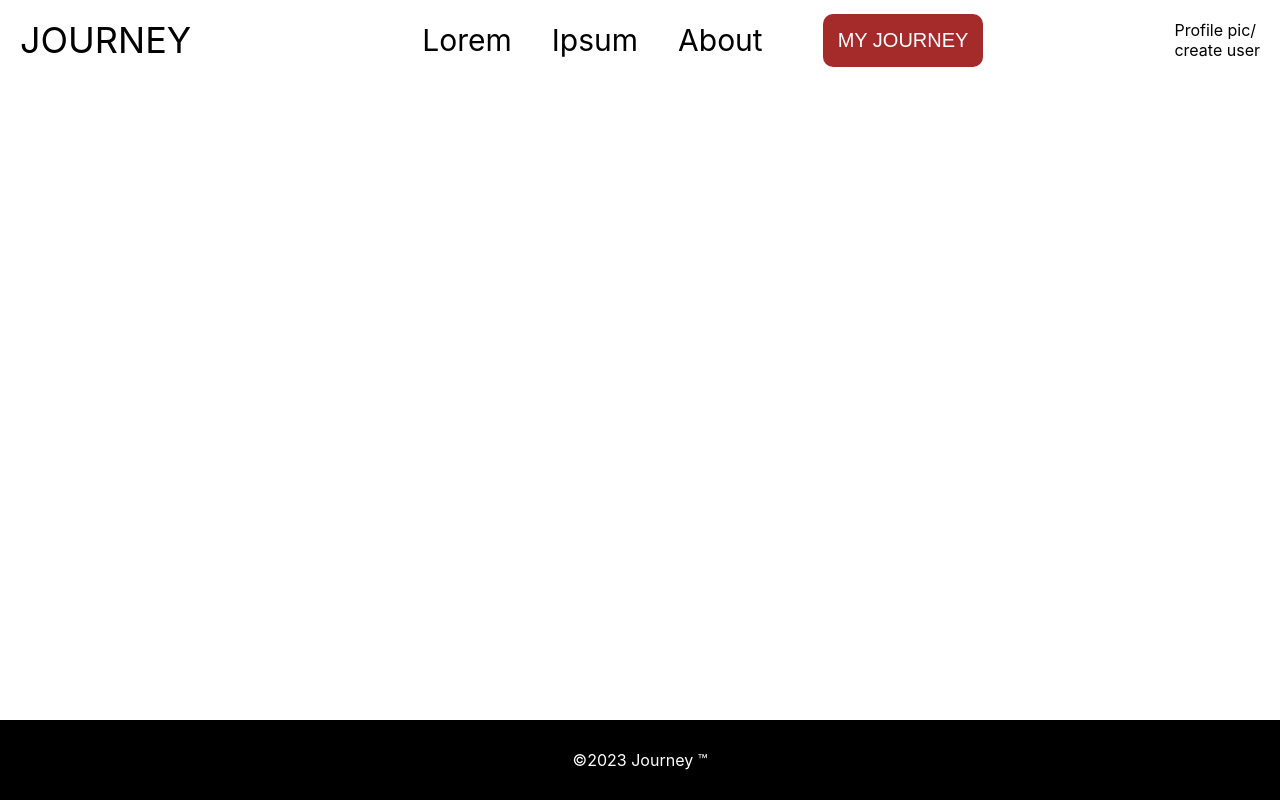
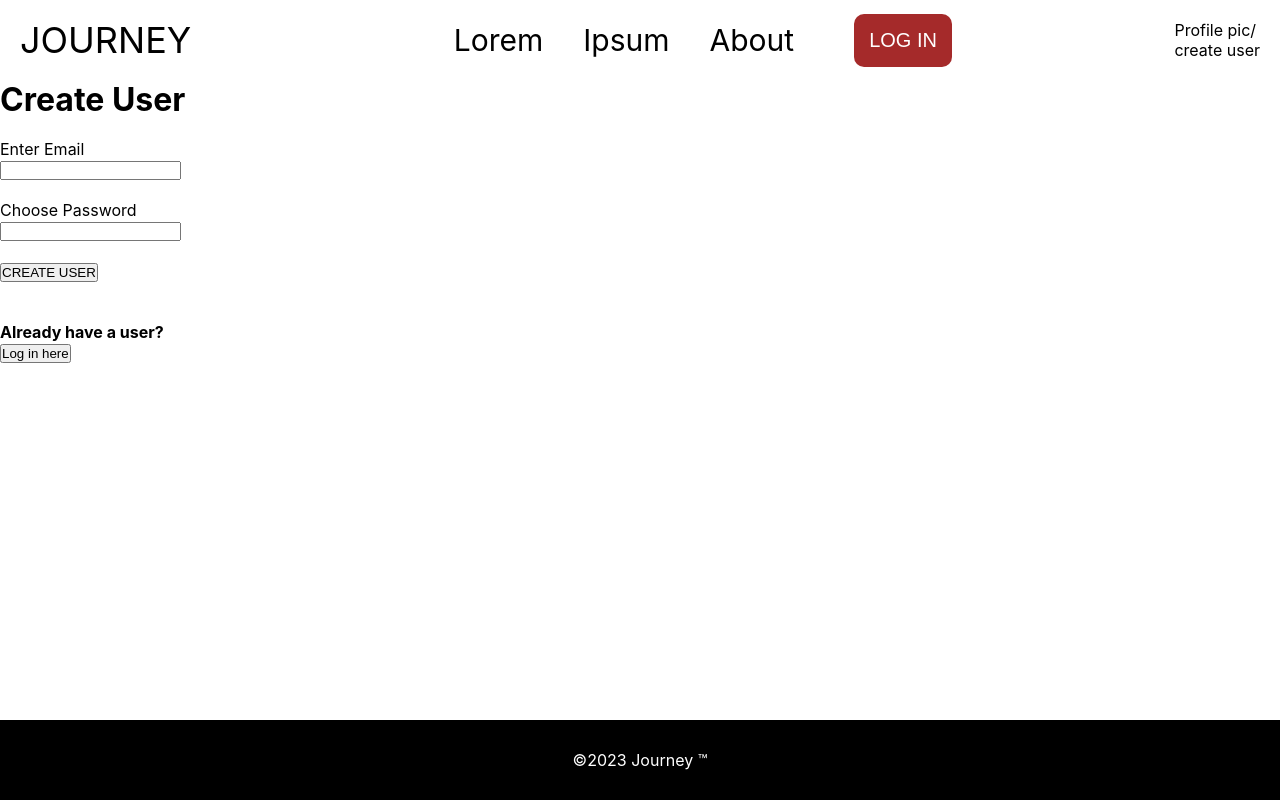
Before and after one commit to Zafewood/Journey, a React (Create React App) app in the folder journey_frontend/: page /createuserpage in a window 1280 px wide. Built offline with nearby package versions, Linux system fonts and the light colour scheme.

Commit message:
LogIn and SignUp
Added fields for logging in and creating
a new user, with paths between them

Co-author: Jakob

```diff
--- a/journey_frontend/src/components/App.jsx
+++ b/journey_frontend/src/components/App.jsx
@@ -3,6 +3,8 @@ import { db } from '../firebase-config';
 import { getDatabase, ref, set } from "firebase/database";
 import { BrowserRouter as Router, Route, Routes } from 'react-router-dom';
 import HomePage from '../pages/HomePage';
+import LoginPage from '../pages/LoginPage';
+import CreateUserPage from '../pages/CreateUserPage';
 import NavBar from './NavBar';
 import Footer from './Footer';
 
@@ -19,6 +21,8 @@ function App() {
         <Routes>
           <Route path='/' element={ <HomePage /> }/>
           <Route path='/about' element={ <About /> }/>
+          <Route path='/loginpage' element={ <LoginPage /> }/>
+          <Route path='/createuserpage' element={ <CreateUserPage /> }/>
         </Routes>
       </div>
       <Footer />
--- a/journey_frontend/src/components/NavBar.jsx
+++ b/journey_frontend/src/components/NavBar.jsx
@@ -24,7 +24,7 @@ function NavBar() {
                     <Link to='/about'>About</Link>
                 </li>
                 <li>
-                <button className="my-journey-btn"><Link class="test" to='/about'>MY JOURNEY</Link></button>
+                <button className="my-journey-btn"><Link class="test" to='/loginpage'>LOG IN</Link></button>
                 </li>
             </ul>
         </div>
--- /dev/null
+++ b/journey_frontend/src/pages/CreateUserPage.jsx
@@ -0,0 +1,20 @@
+import React from 'react'
+import { Link } from 'react-router-dom';
+
+function CreateUserPage() {
+  return (
+    <>
+        <h1>Create User</h1><br />
+        <label>Enter Email</label><br />
+        <input></input><br /><br />
+        <label>Choose Password</label><br />
+        <input></input><br /><br />
+        <button>CREATE USER</button><br /><br /><br />
+        <h4>Already have a user?</h4>
+        <button><Link to='/loginpage'>Log in here</Link></button>
+
+    </>
+  )
+}
+
+export default CreateUserPage
--- /dev/null
+++ b/journey_frontend/src/pages/LoginPage.jsx
@@ -0,0 +1,20 @@
+import React from 'react'
+import { Link } from 'react-router-dom';
+
+function LoginPage() {
+  return (
+    <>
+        <h1>Log In</h1><br />
+        <label>Email</label><br />
+        <input></input><br /><br />
+        <label>Password</label><br />
+        <input></input><br /><br />
+        <button>LOG IN</button><br /><br /><br />
+        <h4>Don´t have an account??</h4>
+        <button><Link to='/createuserpage'>Create new account</Link></button>
+
+    </>
+  )
+}
+
+export default LoginPage
```
